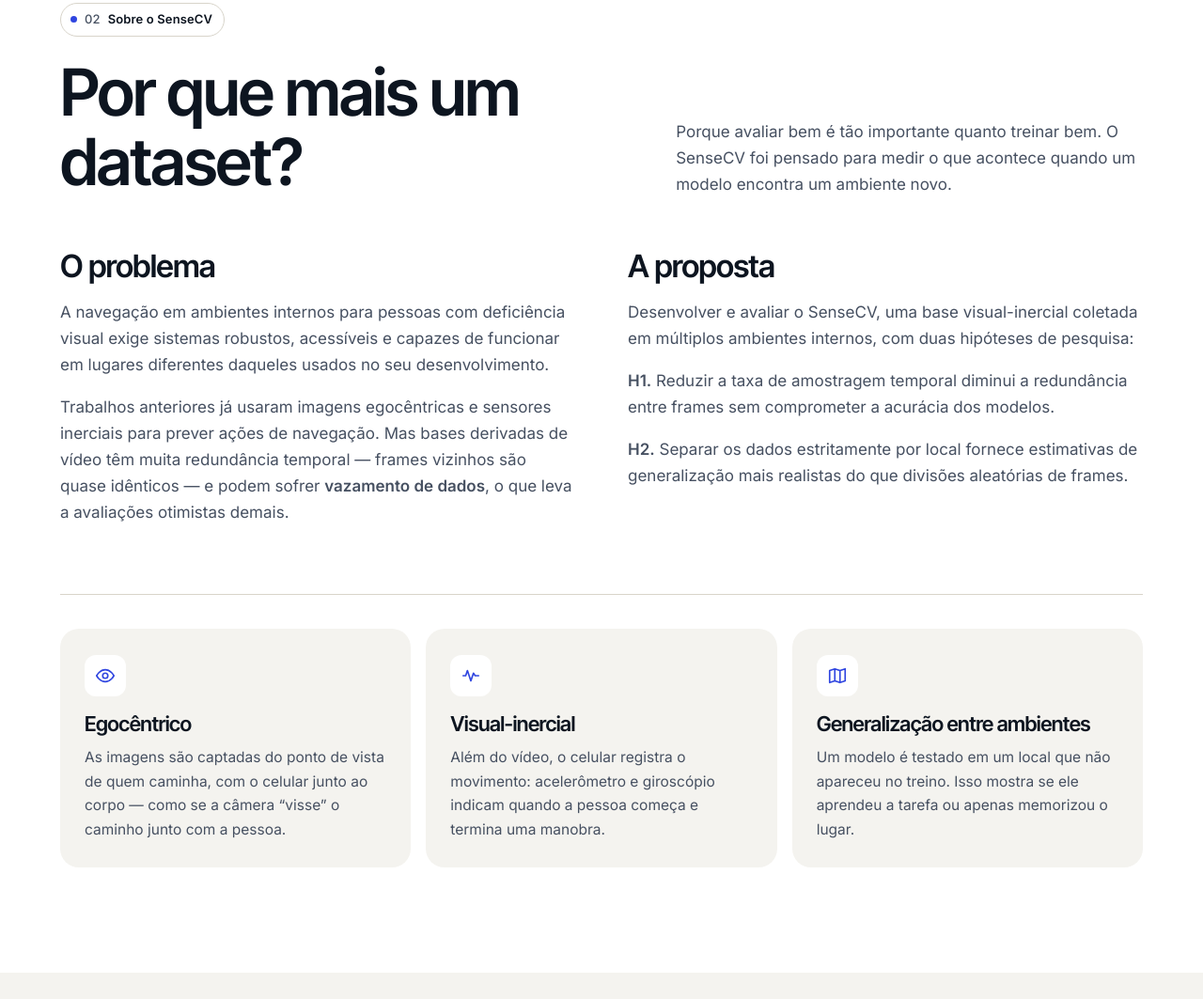
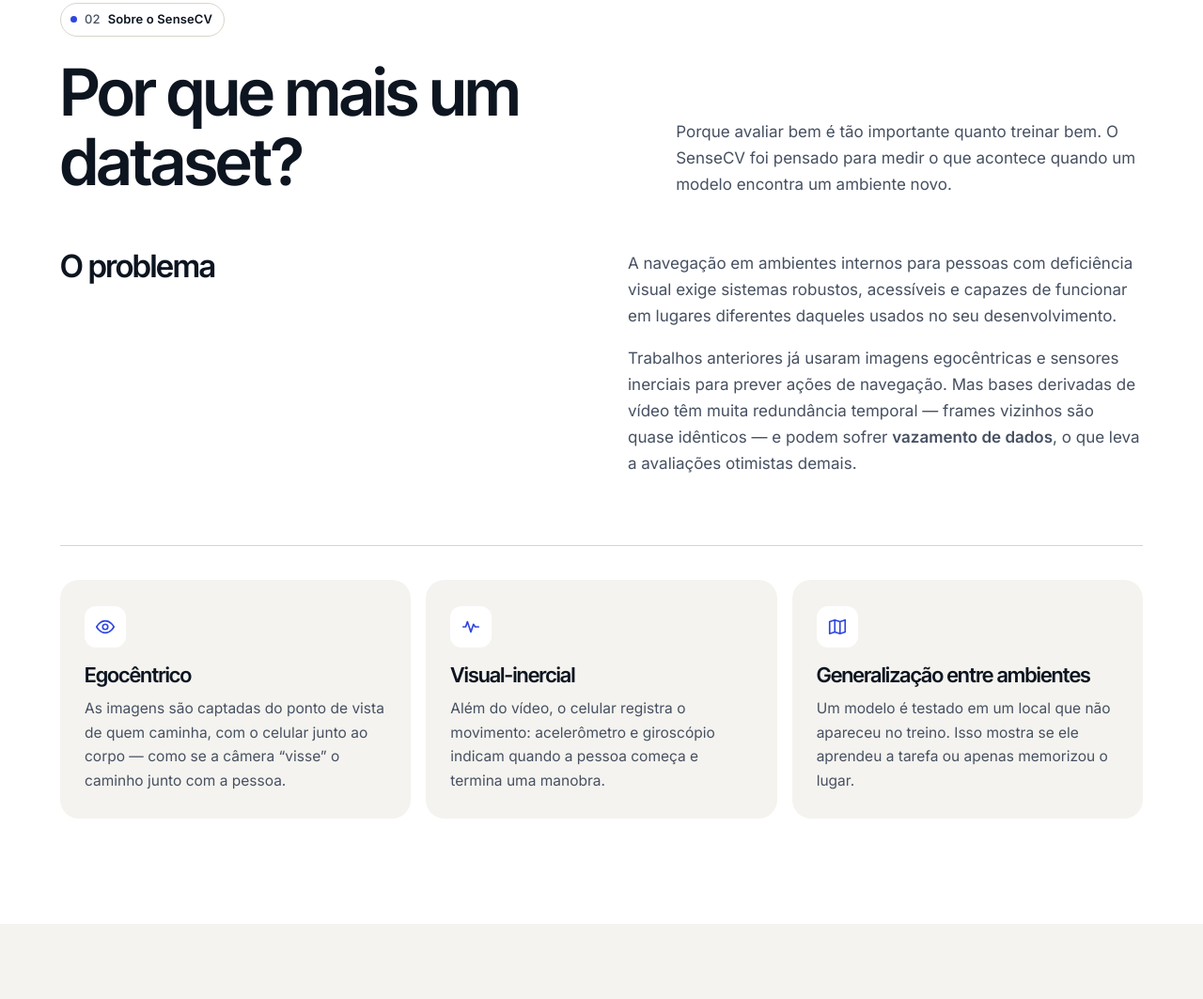
Before and after one commit to SenseCV/sensecv.github.io, a plain HTML site: page index.html in a window 1280 px wide. Shown: the part 2112-3175 px from the top of the page at 94% size. Drawn offline with Linux system fonts and the light colour scheme.

Commit message:
Remove o bloco "A proposta" da seção Sobre
Co-Authored-By: Claude Fable 5.2 <noreply@anthropic.com>
Claude-Session: https://claude.ai/code/session_012tSK8fbYagcHTFUYDj29Mi

```diff
--- a/index.html
+++ b/index.html
@@ -537,16 +537,10 @@ footer{background:var(--ink);color:rgba(255,255,255,.8);padding:72px 0 40px;marg
     </div>
 
     <div class="about-problem reveal">
+      <h3>O problema</h3>
       <div>
-        <h3>O problema</h3>
         <p>A navegação em ambientes internos para pessoas com deficiência visual exige sistemas robustos, acessíveis e capazes de funcionar em lugares diferentes daqueles usados no seu desenvolvimento.</p>
         <p>Trabalhos anteriores já usaram imagens egocêntricas e sensores inerciais para prever ações de navegação. Mas bases derivadas de vídeo têm muita redundância temporal — frames vizinhos são quase idênticos — e podem sofrer <strong>vazamento de dados</strong>, o que leva a avaliações otimistas demais.</p>
-      </div>
-      <div>
-        <h3>A proposta</h3>
-        <p>Desenvolver e avaliar o SenseCV, uma base visual-inercial coletada em múltiplos ambientes internos, com duas hipóteses de pesquisa:</p>
-        <p><strong>H1.</strong> Reduzir a taxa de amostragem temporal diminui a redundância entre frames sem comprometer a acurácia dos modelos.</p>
-        <p><strong>H2.</strong> Separar os dados estritamente por local fornece estimativas de generalização mais realistas do que divisões aleatórias de frames.</p>
       </div>
     </div>
 
```
